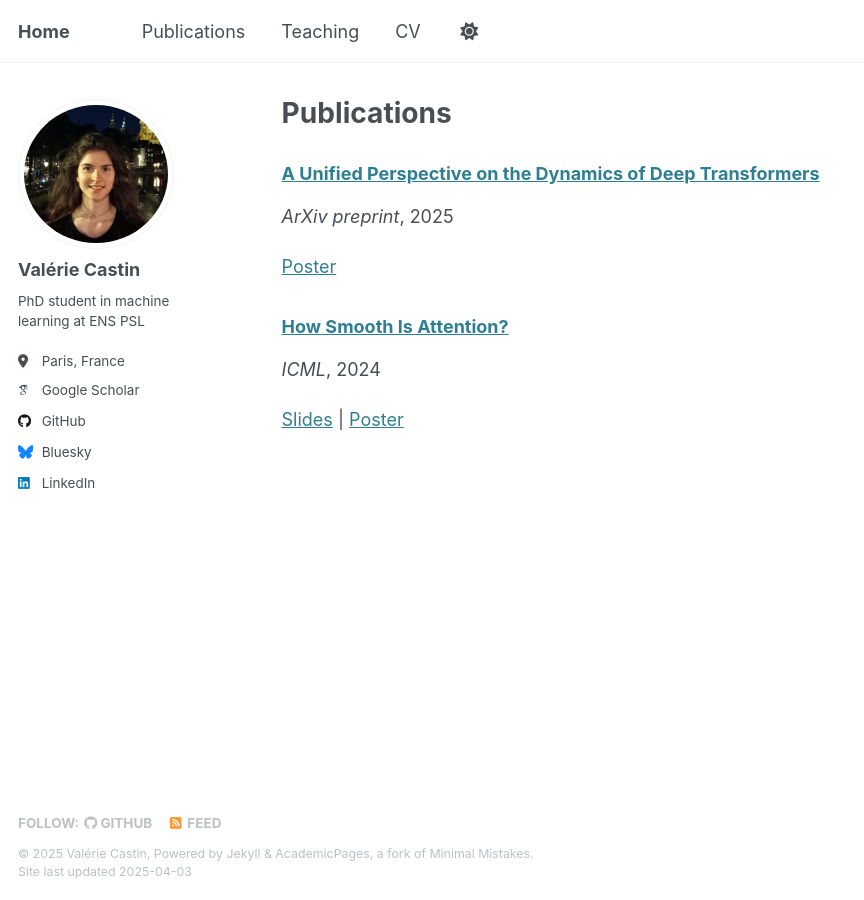
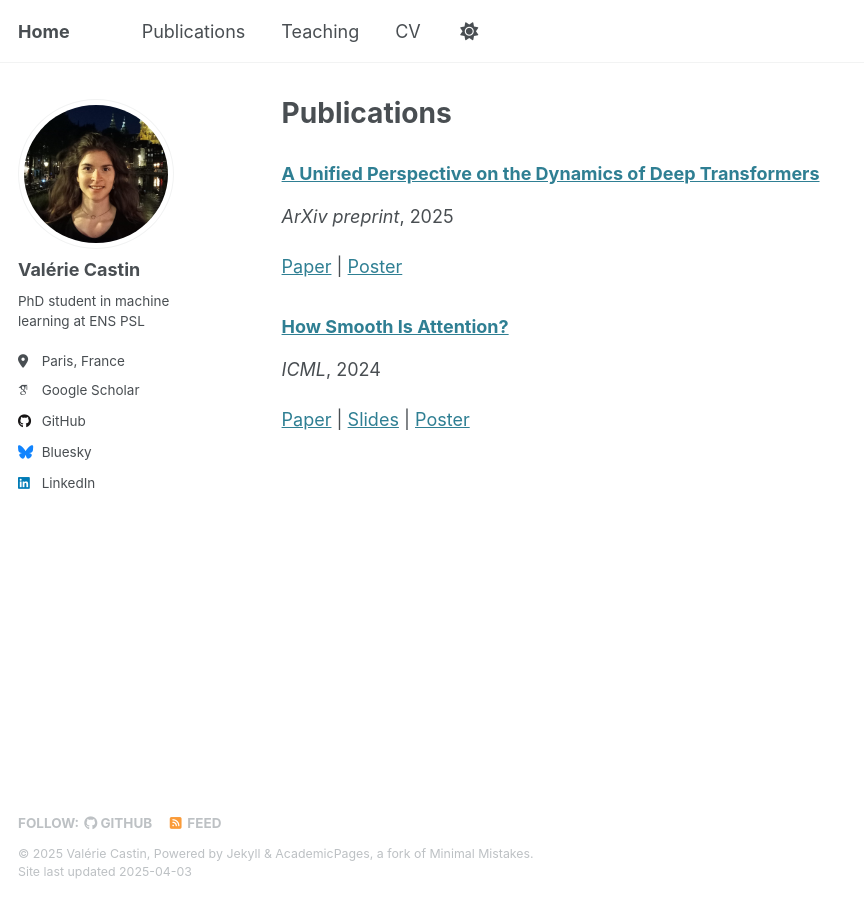
Before and after one commit to vcastin/vcastin.github.io, a Jekyll site: the page built from _pages/publications.html, in a window 1280 px wide. Shown: the whole page, without its empty margins (0-864 px from the left). Built offline with Jekyll 4.4.1, drawn with Linux system fonts in a browser that asks for light colours; some web fonts are replaced.

Commit message:
added paper url in publication list

```diff
--- a/_includes/archive-single.html
+++ b/_includes/archive-single.html
@@ -52,12 +52,14 @@
     <p class="archive__item-excerpt" itemprop="description"><p>{{ post.excerpt | markdownify | remove: '<p>' | remove: '</p>' }}<strong><a href="{{ base_path }}{{ post.url }}" rel="permalink"> Read more</a></strong></p></p>
     {% endif %}
 
-    {% if post.slidesurl and post.posterurl %}
-      <a href="{{ post.slidesurl }}">Slides</a> | <a href="{{ post.posterurl }}">Poster</a>
-    {% elsif post.slidesurl %}
-      <a href="{{ post.slidesurl }}">Slides</a>
-    {% elsif post.posterurl %}
-      <a href="{{ post.posterurl }}">Poster</a>
+    {% if post.slidesurl and post.posterurl and post.paperurl %}
+      <p><a href="{{ post.paperurl }}">Paper</a> | <a href="{{ post.slidesurl }}">Slides</a> | <a href="{{ post.posterurl }}">Poster</a></p>
+    {% elsif post.slidesurl and post.paperurl %}
+    <p><a href="{{ post.paperurl }}">Paper</a> | <a href="{{ post.slidesurl }}">Slides</a></p>
+    {% elsif post.posterurl and post.paperurl %}
+      <p><a href="{{ post.paperurl }}">Paper</a> | <a href="{{ post.posterurl }}">Poster</a></p>
+    {% elsif post.paperurl %}
+    <p><a href="{{ post.paperurl }}">Paper</a></p>
     {% endif %}
 
   </article>
```
Also changed, not shown: _publications/2024-04-01-how-smooth-is-attention.md (+2 -0 lines), _publications/2025-01-31-pdes.md (+1 -0 lines).
